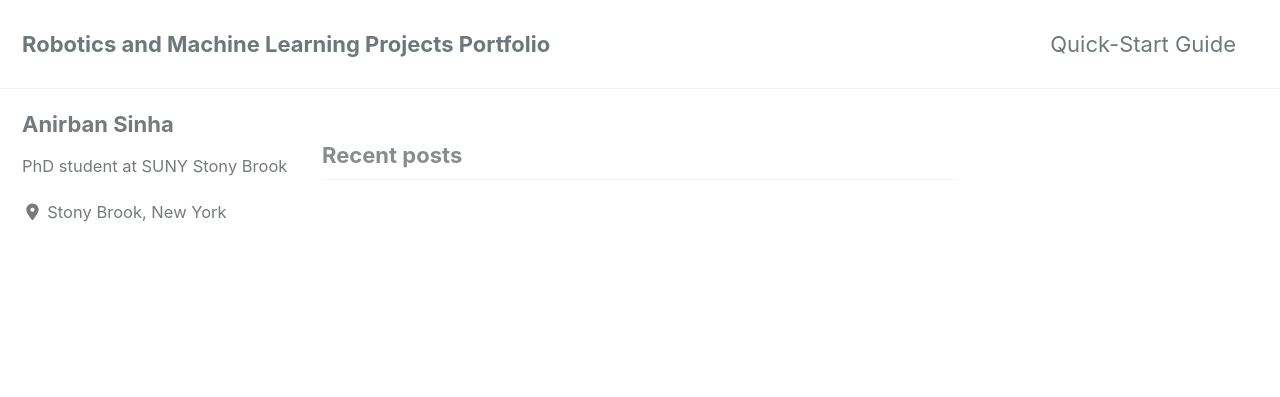
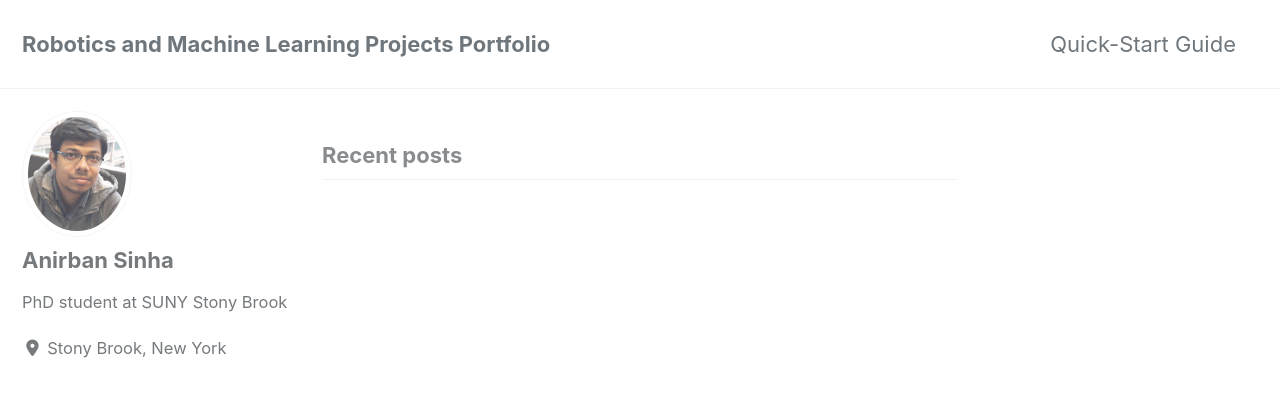
Before and after one commit to mattsinbot/mattsinbot.github.io, a Jekyll site: the page built from index.html, in a window 1280 px wide and 900 px high. Shown: the top 397 px of the window. Built offline with Jekyll 4.4.1, drawn with Linux system fonts in a browser that asks for light colours; cached includes are drawn as plain includes; nearby versions of some CDN libraries; the list of posts is cut into pages by our own code.

Commit message:
few lines added

```diff
--- a/_config.yml
+++ b/_config.yml
@@ -108,7 +108,7 @@
 # Site Author
 author:
   name             : "Anirban Sinha"
-  avatar           : # path of avatar image, e.g. "/assets/images/bio-photo.jpg"
+  avatar           : "/images/profile1.png"# path of avatar image, e.g. "/assets/images/bio-photo.jpg"
   bio              : "PhD student at SUNY Stony Brook"
   location         : "Stony Brook, New York"
   email            :
```
Also changed, not shown: images/profile1.png (added).
